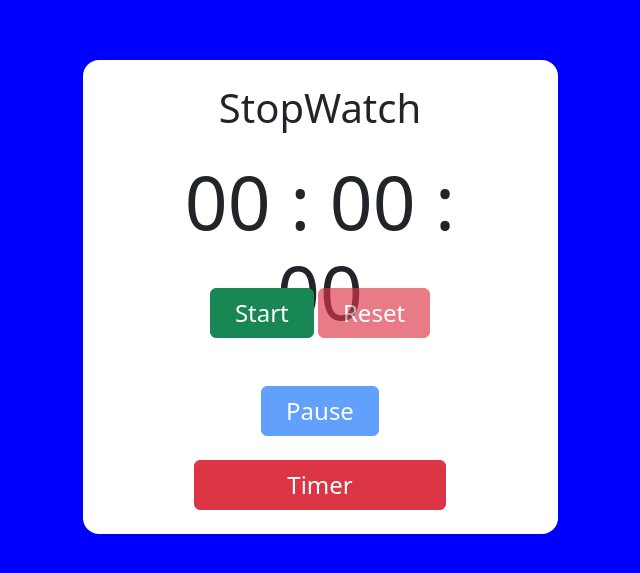
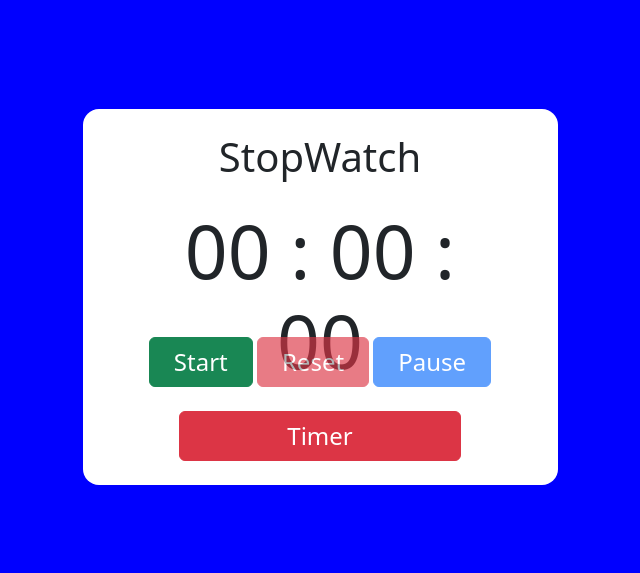
Before and after one commit to SaadSajid7/Javascript-Practice, a plain HTML site: page Assignment 8 (Stopwatch & Timer)/public/index.html in a window 1280 px wide. Shown: the part 103-676 px from the top of the page, without its empty margins (320-960 px from the left). Drawn offline with nearby package versions, Linux system fonts and the light colour scheme.

Commit message:
Stopwatch & Timer

```diff
--- a/Assignment 8 (Stopwatch & Timer)/public/style.css
+++ b/Assignment 8 (Stopwatch & Timer)/public/style.css
@@ -10,7 +10,7 @@ body{
 
 .col-md-5{
   background: #fff;
-  padding: 0 70px;
+  padding: 0 50px;
 }
 
 h6{
```
